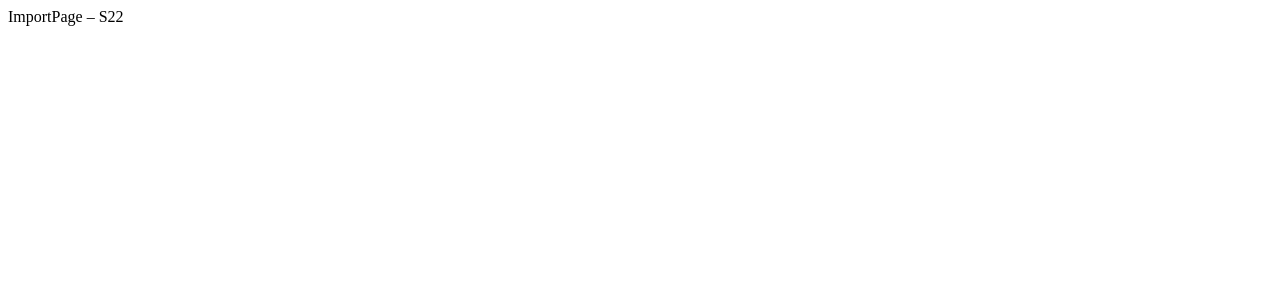
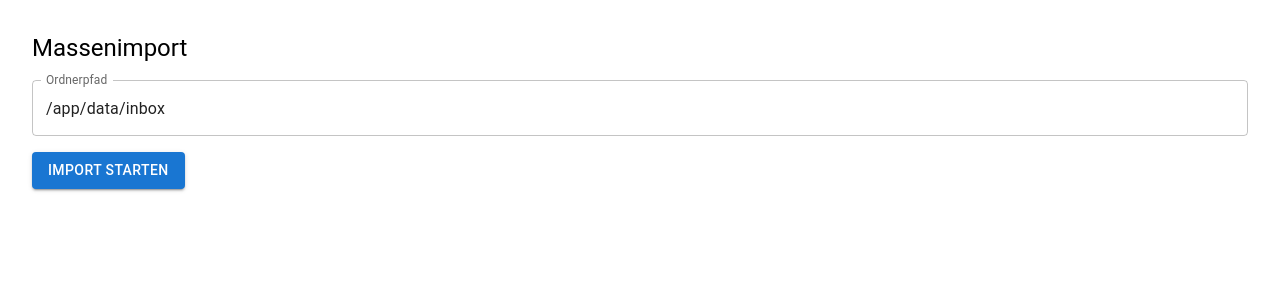
Before and after one commit to MercurioX/LabEfficient-FBI, a React (Vite) app in the folder frontend/: page / in a window 1280 px wide. Shown: the top 300 px of the page. Built offline with nearby package versions, Linux system fonts and the light colour scheme; no server answers.

Commit message:
implement step 22

```diff
--- /dev/null
+++ b/frontend/src/components/BatchStatus.tsx
@@ -0,0 +1,70 @@
+import {
+  Alert,
+  Box,
+  Chip,
+  CircularProgress,
+  LinearProgress,
+  List,
+  ListItem,
+  ListItemText,
+  Typography,
+} from '@mui/material'
+import { useEffect } from 'react'
+import { useNavigate } from 'react-router-dom'
+
+import { useBatch } from '../api/hooks'
+
+const STATUS_COLORS: Record<string, 'default' | 'primary' | 'warning' | 'error' | 'success'> = {
+  queued: 'default',
+  processing: 'primary',
+  pending_review: 'warning',
+  approved: 'success',
+  rejected: 'default',
+  failed: 'error',
+}
+
+function StatusChip({ status }: { status: string }) {
+  return <Chip label={status} color={STATUS_COLORS[status] ?? 'default'} size="small" />
+}
+
+export function BatchStatus({ batchId }: { batchId: number }) {
+  const { data: batch } = useBatch(batchId)
+  const navigate = useNavigate()
+
+  useEffect(() => {
+    if (batch?.status === 'done' || batch?.status === 'partial_failure') {
+      navigate('/review')
+    }
+  }, [batch?.status, navigate])
+
+  if (!batch) return <CircularProgress sx={{ mt: 2 }} />
+
+  return (
+    <Box mt={2}>
+      {batch.status === 'partial_failure' && (
+        <Alert severity="warning" sx={{ mb: 1 }}>
+          Import abgeschlossen mit {batch.failed} Fehlern. Fehlerhafte Befunde sind unten markiert.
+        </Alert>
+      )}
+      <LinearProgress
+        variant="determinate"
+        value={batch.total > 0 ? (batch.processed / batch.total) * 100 : 0}
+        sx={{ mb: 1 }}
+      />
+      <Typography>
+        {batch.processed} / {batch.total} verarbeitet
+        {batch.failed > 0 && ` | ${batch.failed} Fehler`}
+      </Typography>
+      {batch.labs && (
+        <List dense>
+          {batch.labs.map((lab) => (
+            <ListItem key={lab.id}>
+              <ListItemText primary={lab.filename} />
+              <StatusChip status={lab.status} />
+            </ListItem>
+          ))}
+        </List>
+      )}
+    </Box>
+  )
+}
--- a/frontend/src/pages/ImportPage.tsx
+++ b/frontend/src/pages/ImportPage.tsx
@@ -1,3 +1,38 @@
+import { Box, Button, TextField, Typography } from '@mui/material'
+import { useMutation } from '@tanstack/react-query'
+import { useState } from 'react'
+
+import { api } from '../api/client'
+import { BatchStatus } from '../components/BatchStatus'
+
 export function ImportPage() {
-  return <div>ImportPage – S22</div>
+  const [folder, setFolder] = useState('/app/data/inbox')
+  const [batchId, setBatchId] = useState<number | null>(null)
+
+  const startMutation = useMutation({
+    mutationFn: () =>
+      api.post('/api/import/start', { folder_path: folder }).then(r => r.data),
+    onSuccess: (data) => setBatchId(data.batch_id),
+  })
+
+  return (
+    <Box p={3}>
+      <Typography variant="h5">Massenimport</Typography>
+      <TextField
+        label="Ordnerpfad"
+        value={folder}
+        onChange={e => setFolder(e.target.value)}
+        fullWidth
+        sx={{ my: 2 }}
+      />
+      <Button
+        variant="contained"
+        onClick={() => startMutation.mutate()}
+        disabled={startMutation.isPending}
+      >
+        Import starten
+      </Button>
+      {batchId && <BatchStatus batchId={batchId} />}
+    </Box>
+  )
 }
```
Also changed, not shown: 2 other files (tests, documents, lock files or other folders).
